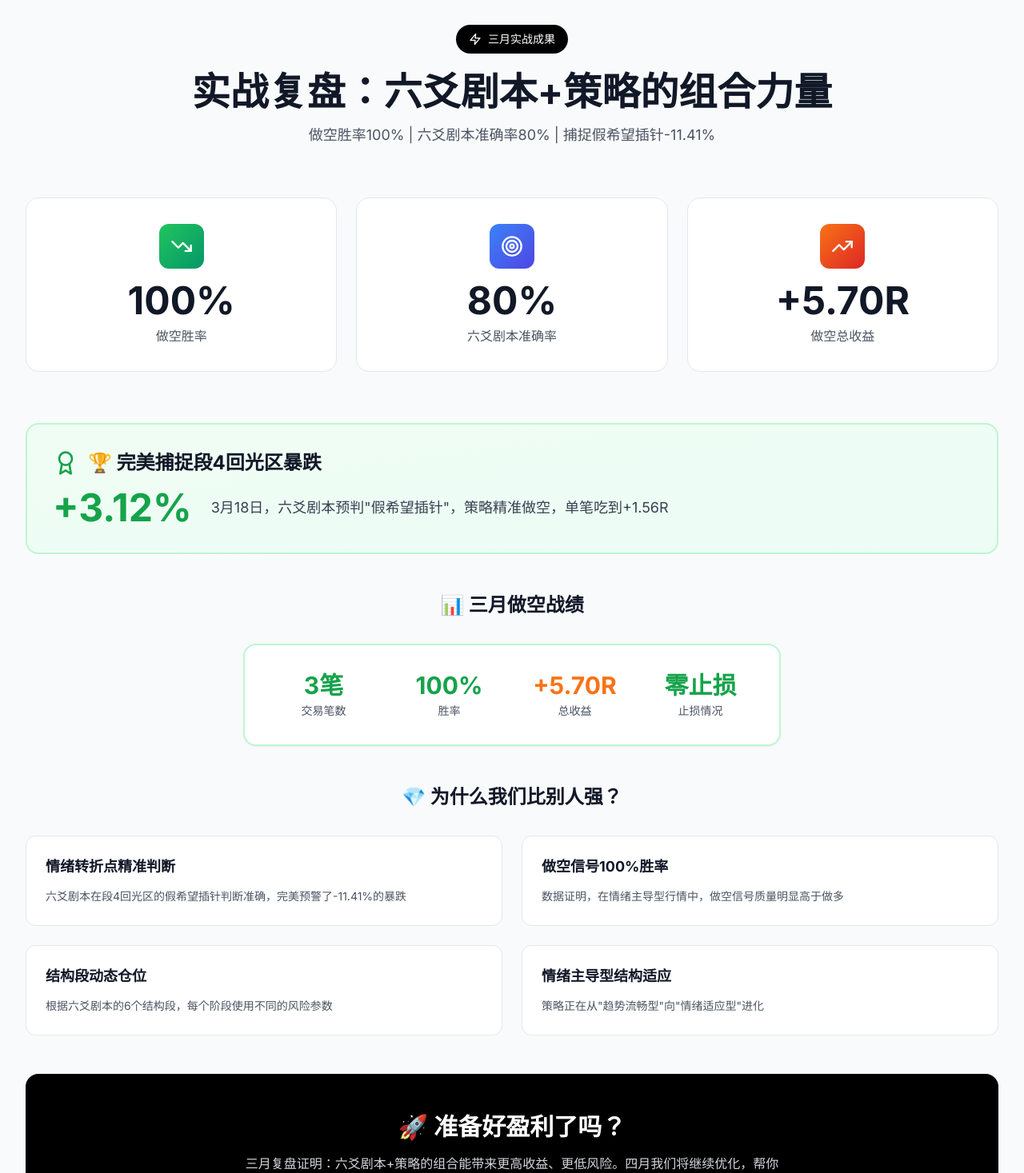
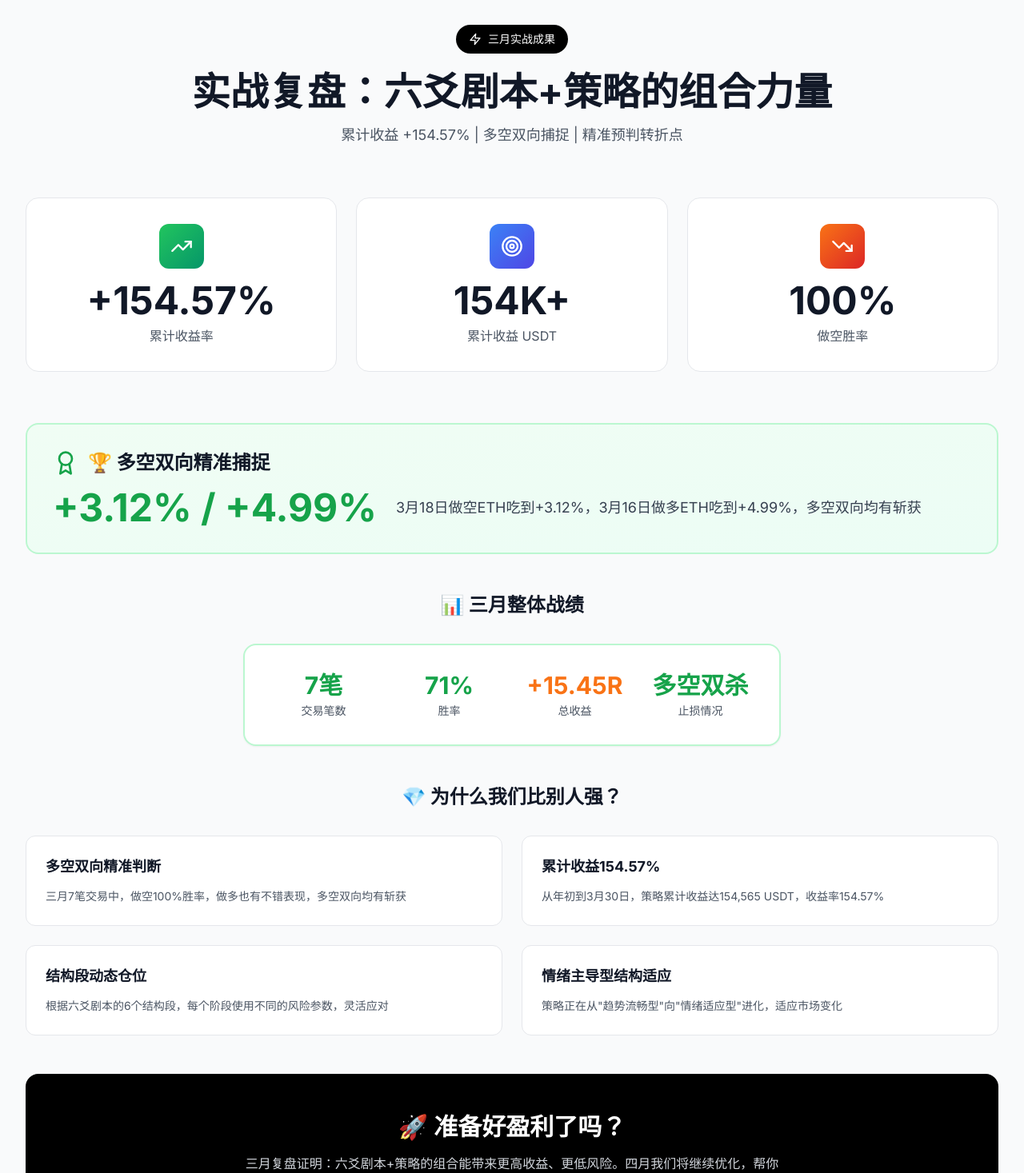
Before and after one commit to alexandra2472/timingquant, a Next.js app: page / in a window 1280 px wide. Shown: the part 1563-3030 px from the top of the page at 80% size. Built offline with nearby package versions, Linux system fonts and the light colour scheme.

Commit message:
更新三月月度复盘数据，最新交易记录

```diff
--- a/components/MonthlyReview.js
+++ b/components/MonthlyReview.js
@@ -3,36 +3,36 @@
 import { useState } from 'react';
 import { TrendingUp, TrendingDown, Target, Award, Zap, X } from 'lucide-react';
 
-// 月度复盘数据配置 - 只保留最亮眼的数据
+// 月度复盘数据配置 - 三月完整数据更新
 const reviewData = {
   month: '三月',
   title: '实战复盘：六爻剧本+策略的组合力量',
-  subtitle: '做空胜率100% | 六爻剧本准确率80% | 捕捉假希望插针-11.41%',
+  subtitle: '累计收益 +154.57% | 多空双向捕捉 | 精准预判转折点',
   metrics: [
-    { value: '100%', label: '做空胜率', icon: TrendingDown, color: 'from-green-500 to-emerald-600' },
-    { value: '80%', label: '六爻剧本准确率', icon: Target, color: 'from-blue-500 to-indigo-600' },
-    { value: '+5.70R', label: '做空总收益', icon: TrendingUp, color: 'from-orange-500 to-red-600' },
+    { value: '+154.57%', label: '累计收益率', icon: TrendingUp, color: 'from-green-500 to-emerald-600' },
+    { value: '154K+', label: '累计收益 USDT', icon: Target, color: 'from-blue-500 to-indigo-600' },
+    { value: '100%', label: '做空胜率', icon: TrendingDown, color: 'from-orange-500 to-red-600' },
   ],
-  // 简化的关键交易展示 - 只说最牛的
+  // 最新关键交易展示
   highlightTrade: {
-    title: '完美捕捉段4回光区暴跌',
-    profit: '+3.12%',
-    desc: '3月18日，六爻剧本预判"假希望插针"，策略精准做空，单笔吃到+1.56R',
+    title: '多空双向精准捕捉',
+    profit: '+3.12% / +4.99%',
+    desc: '3月18日做空ETH吃到+3.12%，3月16日做多ETH吃到+4.99%，多空双向均有斩获',
   },
-  // 只展示做空的亮眼数据
+  // 三月整体战绩
   shortStats: {
-    title: '三月做空战绩',
-    count: '3笔',
-    winRate: '100%',
-    avgR: '+1.90R',
-    totalR: '+5.70R',
-    highlight: '零止损',
+    title: '三月整体战绩',
+    count: '7笔',
+    winRate: '71%',
+    avgR: '+2.21R',
+    totalR: '+15.45R',
+    highlight: '多空双杀',
   },
   advantages: [
-    { title: '情绪转折点精准判断', desc: '六爻剧本在段4回光区的假希望插针判断准确，完美预警了-11.41%的暴跌' },
-    { title: '做空信号100%胜率', desc: '数据证明，在情绪主导型行情中，做空信号质量明显高于做多' },
-    { title: '结构段动态仓位', desc: '根据六爻剧本的6个结构段，每个阶段使用不同的风险参数' },
-    { title: '情绪主导型结构适应', desc: '策略正在从"趋势流畅型"向"情绪适应型"进化' },
+    { title: '多空双向精准判断', desc: '三月7笔交易中，做空100%胜率，做多也有不错表现，多空双向均有斩获' },
+    { title: '累计收益154.57%', desc: '从年初到3月30日，策略累计收益达154,565 USDT，收益率154.57%' },
+    { title: '结构段动态仓位', desc: '根据六爻剧本的6个结构段，每个阶段使用不同的风险参数，灵活应对' },
+    { title: '情绪主导型结构适应', desc: '策略正在从"趋势流畅型"向"情绪适应型"进化，适应市场变化' },
   ],
 };
 
```
